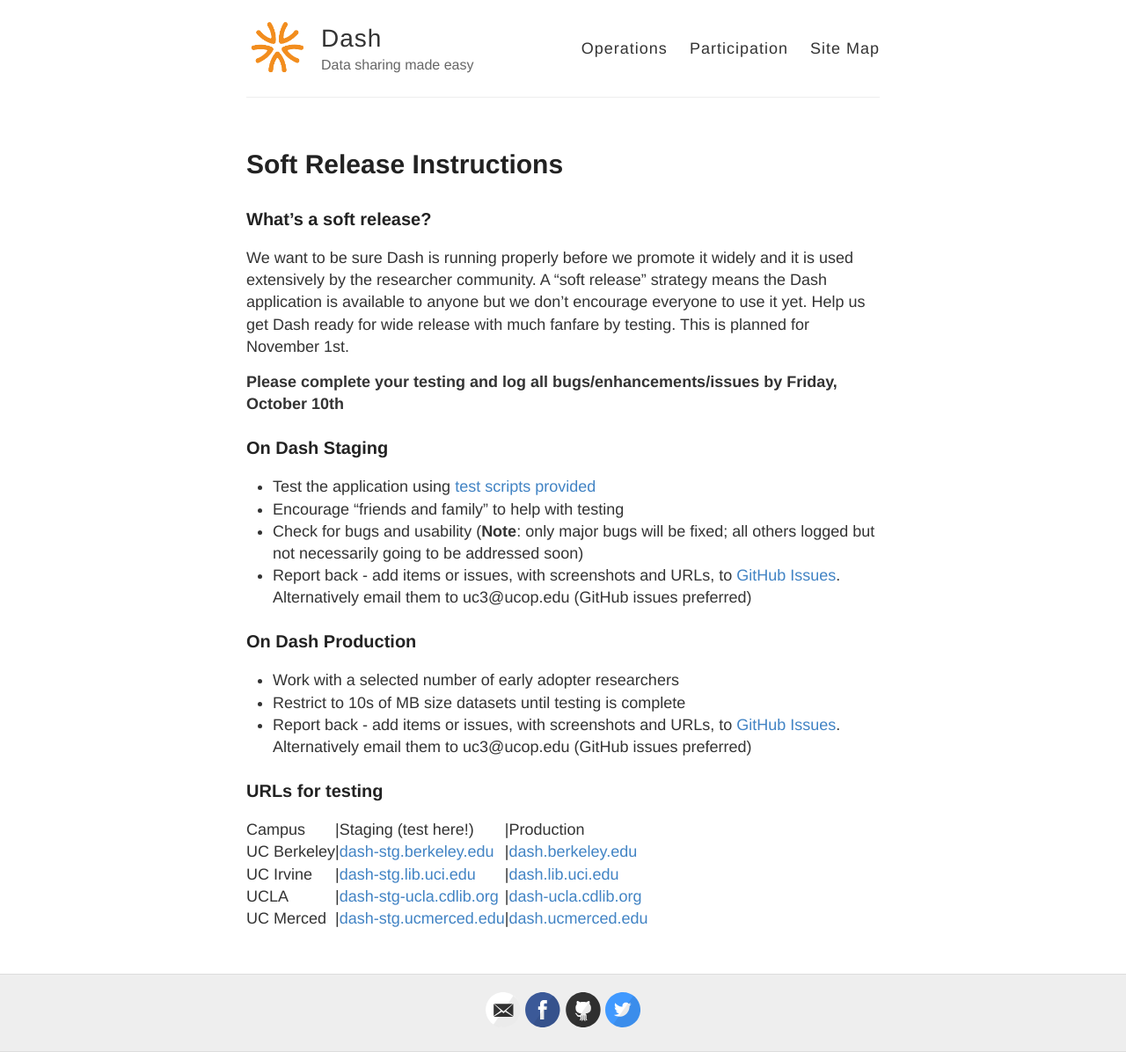
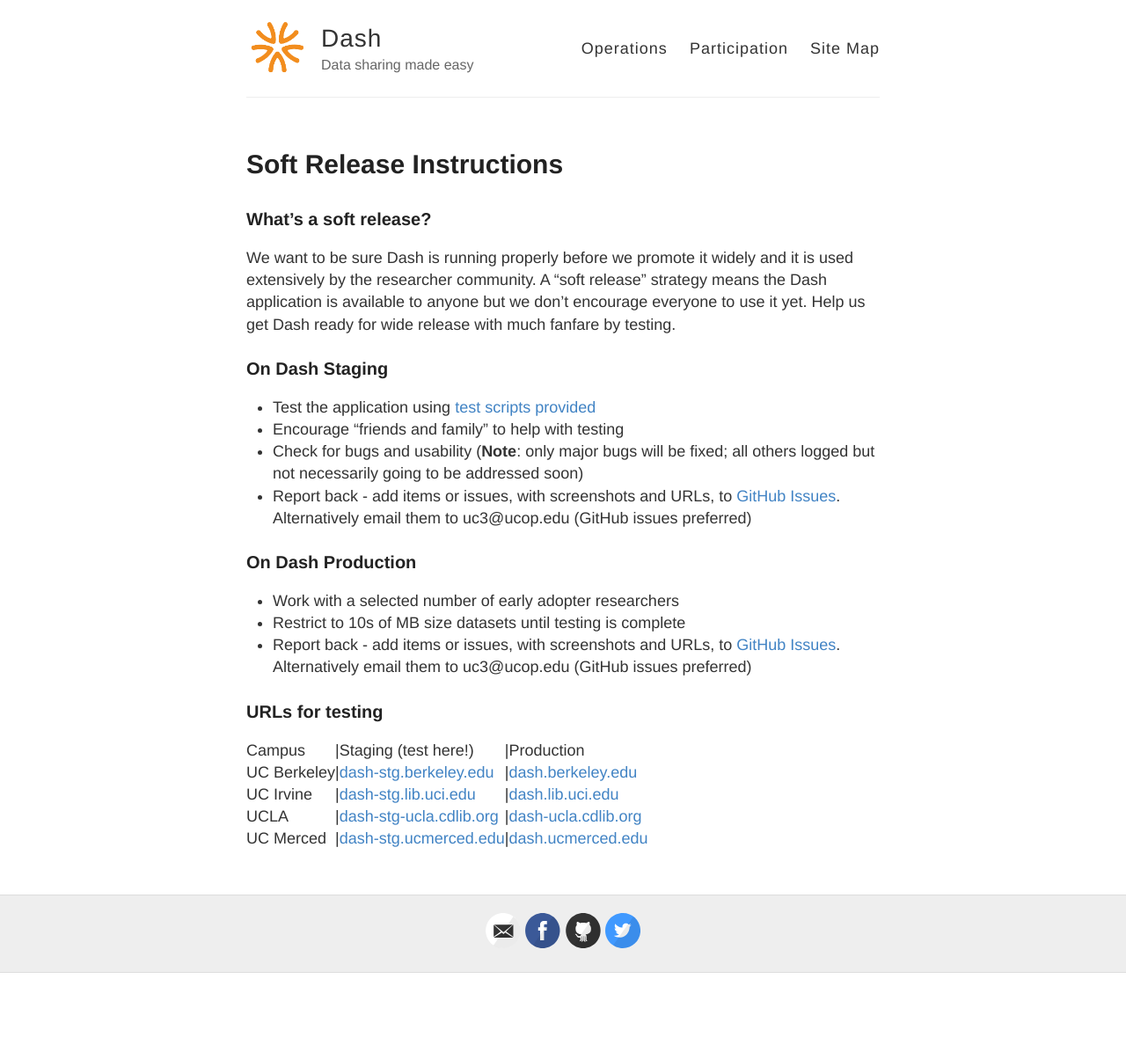
Before and after one commit to CDLUC3/dash, a Jekyll site: the page built from soft-release.md, in a window 1280 px wide. Shown: the whole page at 88% size. Built offline with Jekyll 4.4.1, drawn with Linux system fonts in a browser that asks for light colours; after the commit the page ends 1106 px from its top, so only the background shows below that.

Commit message:
Update soft-release.md

```diff
--- a/soft-release.md
+++ b/soft-release.md
@@ -6,9 +6,8 @@
 
 ### What’s a soft release?
 
-We want to be sure Dash is running properly before we promote it widely and it is used extensively by the researcher community. A "soft release" strategy means the Dash application is available to anyone but we don't encourage everyone to use it yet. Help us get Dash ready for wide release with much fanfare by testing. This is planned for November 1st.
+We want to be sure Dash is running properly before we promote it widely and it is used extensively by the researcher community. A "soft release" strategy means the Dash application is available to anyone but we don't encourage everyone to use it yet. Help us get Dash ready for wide release with much fanfare by testing.
 
-**Please complete your testing and log all bugs/enhancements/issues by Friday, October 10th**
 
 ### On Dash Staging
 
```
